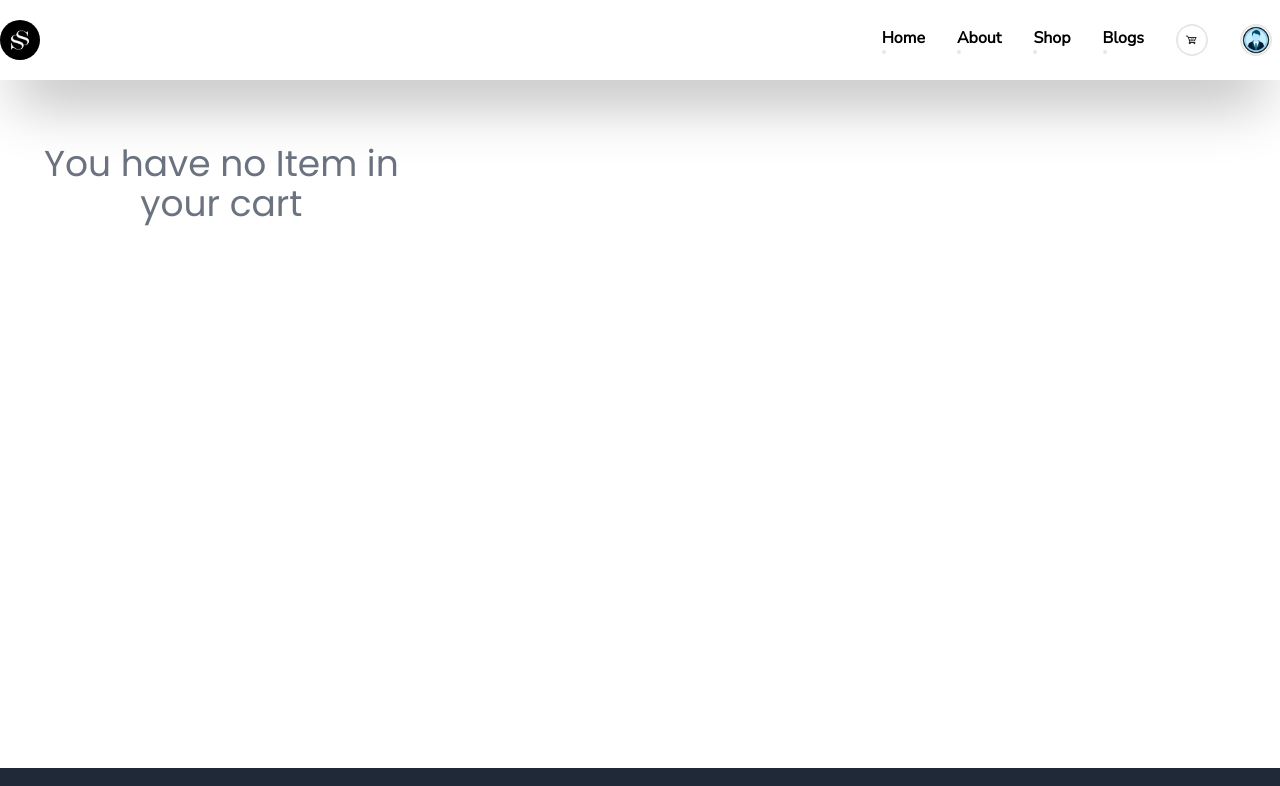
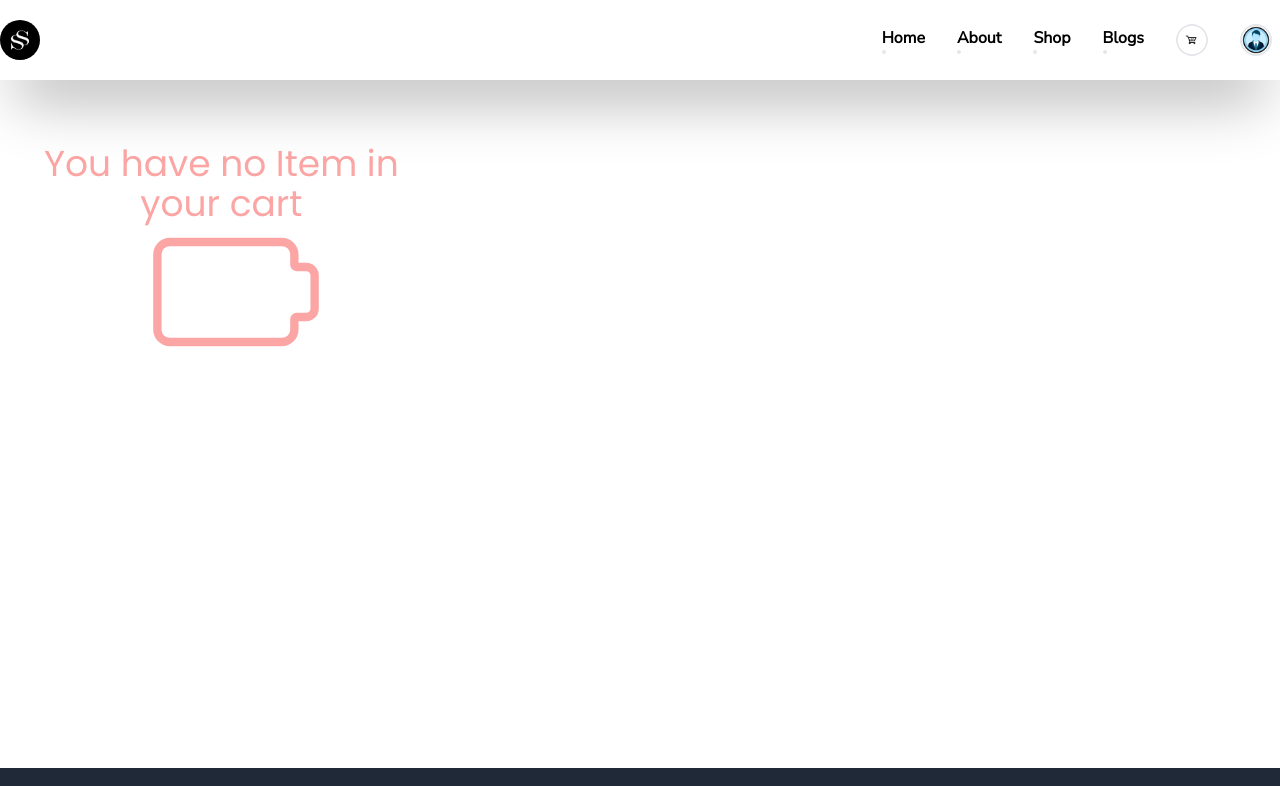
Before and after one commit to fortuneonyeka/shoppers-ecommerce, a React (Create React App) app in the folder shoopers-client/: page /cart in a window 1280 px wide. Shown: the top 786 px of the page. Built offline with nearby package versions, Linux system fonts and the light colour scheme.

Commit message:
dsipatch delete and reset

```diff
--- a/shoopers-client/src/pages/Cart.jsx
+++ b/shoopers-client/src/pages/Cart.jsx
@@ -1,13 +1,18 @@
-import React,{useMemo} from "react";
-import { useSelector } from "react-redux";
+import React, { useMemo, useState } from "react";
+import { useSelector, useDispatch } from "react-redux";
+import { decrementItem, deleteItem, resetCart } from "../features/shopperSlice";
+import { MdDeleteForever } from "react-icons/md";
+import { RxReset } from "react-icons/rx";
+import { CiBatteryEmpty } from "react-icons/ci";
 
 const Cart = () => {
   const cartItems = useSelector((state) => state.shopper.productData);
-  console.log(cartItems);
+
+  const dispatch = useDispatch();
   // Calculate total price using useMemo to avoid unnecessary re-renders
   const totalPrice = useMemo(() => {
     return cartItems.reduce((total, item) => {
-      return total + (item.quantity * item.price); // Assuming each item has a 'price' property
+      return total + item.quantity * item.price; // Assuming each item has a 'price' property
     }, 0);
   }, [cartItems]);
 
@@ -15,33 +20,57 @@ const Cart = () => {
     <div>
       <div className="flex flex-col py-12">
         {cartItems.length > 0 && (
-        <div className="text-right text-xl font-bold px-12">
-          Total Price: ${totalPrice.toFixed(2)}
+          <div className=" text-xl font-bold px-12 flex gap-4 justify-end">
+            <p> Total Price: ${totalPrice.toFixed(2)}</p>
+            <div onClick={() =>dispatch(resetCart())} className="text-red-300 cursor-pointer relative group">
+              <RxReset  />
+              <p className="opacity-0 group-hover:opacity-100 transition-opacity duration-300 absolute bottom-6 right-0 text-xs text-red-500">
+                clear cart
+              </p>
+            </div>
           </div>
         )}
         <div className="py-4 px-6 grid grid-cols-3 gap-6">
-
-        {cartItems && cartItems.length > 0 ?
-          (cartItems.map((item) => (
-            <div className="max-w-screen-xl mx-auto flex gap-16 hover:scale-95 duration-500">
-
+          {cartItems && cartItems.length > 0 ? (
+            cartItems.map((item) => (
+              <div
+                key={item._id}
+                className="max-w-screen-xl mx-auto flex gap-16 hover:scale-95 duration-500 relative"
+              >
                 <div className=" flex gap-6 px-9 rounded-lg relative shadow-[0px_4px_16px_rgba(17,17,26,0.1),_0px_8px_24px_rgba(17,17,26,0.1),_0px_16px_56px_rgba(17,17,26,0.1)] justify-center items-center">
                   <img
-                  className="w-[40%] h-[300px] object-fit  "
+                    className="w-[40%] h-[300px] object-fit"
                     src={item.image}
                     alt=""
                   />
                   <div className="flex flex-col gap-4 py-4">
-
-                <h3 className="text-xl font-bold pt-4">{item.title}</h3>
+                    <h3 className="text- xl font-bold pt-4">{item.title}</h3>
                     <p>{item.description}</p>
                     <p>Quantity: {item.quantity}</p>
-                <p>Price: ${item.quantity * item.price}</p> {/* Display price for each item */}
+                    <p>Price: ${item.quantity * item.price}</p>
+                  </div>
 
+                  <p className="absolute left-2 top-2 text-2xl cursor-pointer">-</p>
+                  <p onClick={() => dispatch(decrementItem())} className="absolute left-8 top-2 text-2xl cursor-pointer">+</p>
+
+                  <p
+                    onClick={() => dispatch(deleteItem(item._id))}
+                    className="absolute top-0 right-2 p-4 text-2xl cursor-pointer text-red-300"
+                  >
+                    <MdDeleteForever />
+                  </p>
                 </div>
               </div>
+            ))
+          ) : (
+            <div className="flex flex-col relative text-red-300 ">
+
+            <p className="text-4xl h-[70vh] flex justify-center text-center">
+              You have no Item in your cart
+            </p>
+            <p className="text-black text-4xl absolute top-12 left-28 font-light"><CiBatteryEmpty className="text-[200px] font-light text-red-300 " /></p>
             </div>
-          ))): <p className="text-4xl text-gray-500 h-[70vh] flex justify-center text-center">You have no Item in your cart</p>}
+          )}
         </div>
       </div>
     </div>
```
Lines whose indentation alone changed are shown as unchanged.
